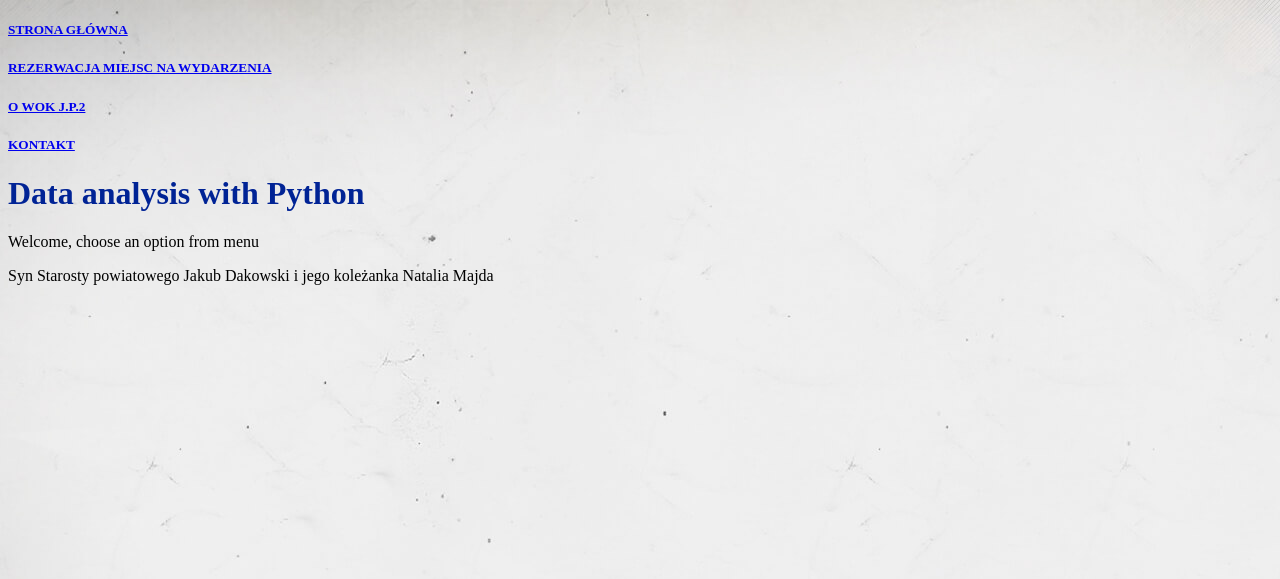
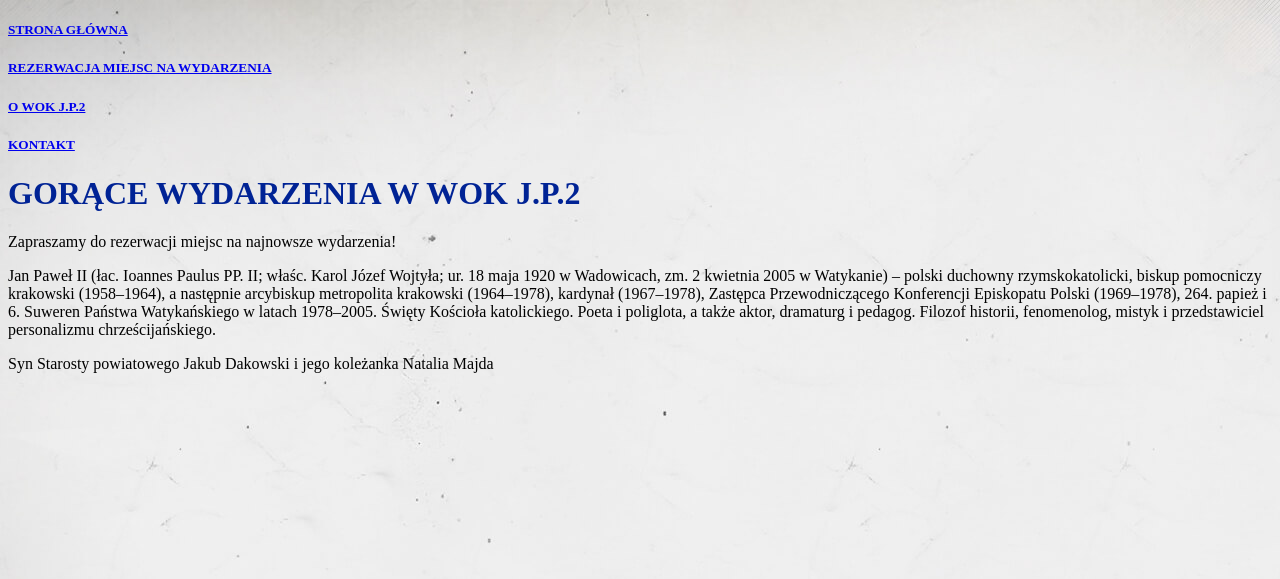
Before and after one commit to PogromcaPapai/gminnecentrumkulturyjp2, a Django app: page / in a window 1280 px wide. Shown: the top 579 px of the page. Run offline with Django 3.2, Linux system fonts and the light colour scheme; parts of the project's set-up code (start-up, migrations or seed data) failed here and were passed over.

Commit message:
Update home.html

```diff
--- a/uploads/templates/home.html
+++ b/uploads/templates/home.html
@@ -1,7 +1,9 @@
 {% extends 'base.html' %}
 
 {% block content %}
-    <h1>Data analysis with Python</h1>
+    <h1>GORĄCE WYDARZENIA W WOK J.P.2</h1>
+<p>Zapraszamy do rezerwacji miejsc na najnowsze wydarzenia!</p>
+  <p>Jan Paweł II (łac. Ioannes Paulus PP. II; właśc. Karol Józef Wojtyła; ur. 18 maja 1920 w Wadowicach, zm. 2 kwietnia 2005 w Watykanie) – polski duchowny rzymskokatolicki, biskup pomocniczy krakowski (1958–1964), a następnie arcybiskup metropolita krakowski (1964–1978), kardynał (1967–1978), Zastępca Przewodniczącego Konferencji Episkopatu Polski (1969–1978), 264. papież i 6. Suweren Państwa Watykańskiego w latach 1978–2005. Święty Kościoła katolickiego.
 
-    <p>Welcome, choose an option from menu</p>
+  Poeta i poliglota, a także aktor, dramaturg i pedagog. Filozof historii, fenomenolog, mistyk i przedstawiciel personalizmu chrześcijańskiego.</p>
 {% endblock %}
```
